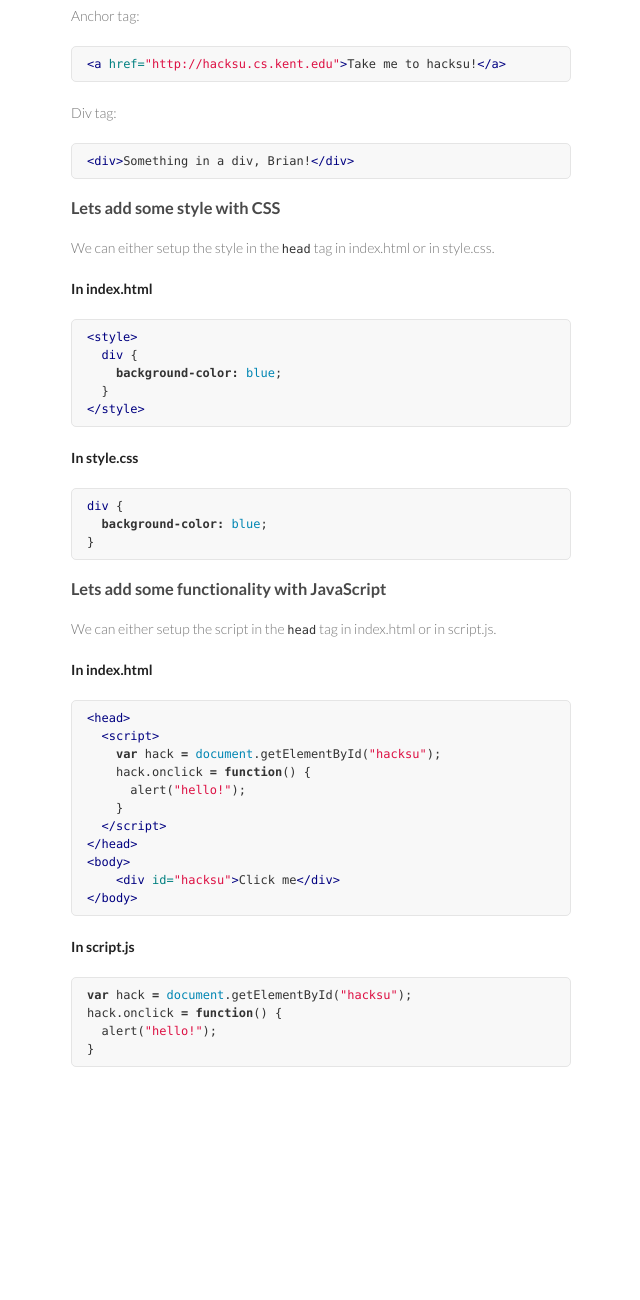
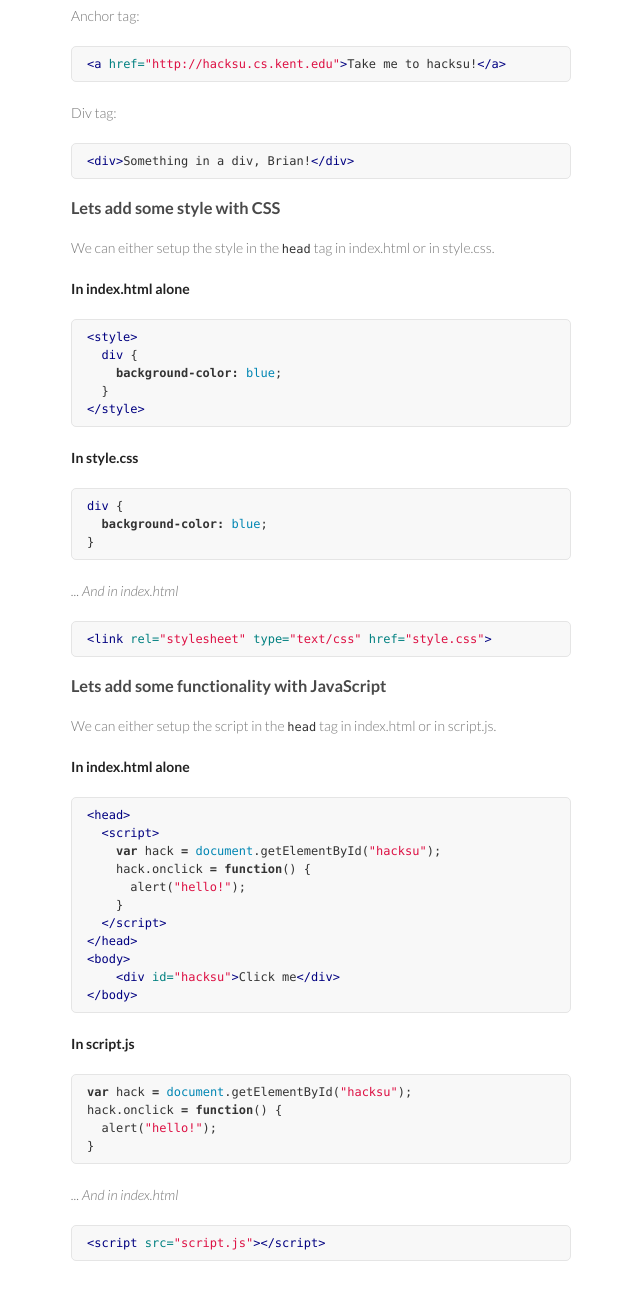
Before and after one commit to hacksu/MyFirstWebsite-Workshop, a plain HTML site: page index.html in a window 1280 px wide. Shown: the part 925-2225 px from the top of the page, without its empty margins (499-1139 px from the left). Before the commit the page ends 2062 px from the top, so only its background shows below. Drawn offline with Linux system fonts and the light colour scheme.

```diff
--- a/index.html
+++ b/index.html
@@ -90,7 +90,7 @@
 
 <p>We can either setup the style in the <code>head</code> tag in index.html or in style.css. </p>
 
-<p><strong>In index.html</strong></p>
+<p><strong>In index.html alone</strong></p>
 
 <div class="highlight"><pre><span class="nt">&lt;style&gt;</span>
   <span class="nt">div</span> <span class="p">{</span>
@@ -106,12 +106,17 @@
 <span class="p">}</span>
 </pre></div>
 
+<p><em>... And in index.html</em></p>
+
+<div class="highlight"><pre><span class="nt">&lt;link</span> <span class="na">rel=</span><span class="s">"stylesheet"</span> <span class="na">type=</span><span class="s">"text/css"</span> <span class="na">href=</span><span class="s">"style.css"</span><span class="nt">&gt;</span>
+</pre></div>
+
 <h3>
 <a name="lets-add-some-functionality-with-javascript" class="anchor" href="#lets-add-some-functionality-with-javascript"><span class="octicon octicon-link"></span></a>Lets add some functionality with JavaScript</h3>
 
 <p>We can either setup the script in the <code>head</code> tag in index.html or in script.js. </p>
 
-<p><strong>In index.html</strong></p>
+<p><strong>In index.html alone</strong></p>
 
 <div class="highlight"><pre><span class="nt">&lt;head&gt;</span>
   <span class="nt">&lt;script&gt;</span>
@@ -133,6 +138,11 @@
   <span class="nx">alert</span><span class="p">(</span><span class="s2">"hello!"</span><span class="p">);</span>
 <span class="p">}</span>
 </pre></div>
+
+<p><em>... And in index.html</em></p>
+
+<div class="highlight"><pre><span class="nt">&lt;script </span><span class="na">src=</span><span class="s">"script.js"</span><span class="nt">&gt;&lt;/script&gt;</span>
+</pre></div>
       </section>
       <footer>
         <p>This project is maintained by <a href="https://github.com/hacksu">hacksu</a></p>
```
Also changed, not shown: params.json (+1 -1 lines).
